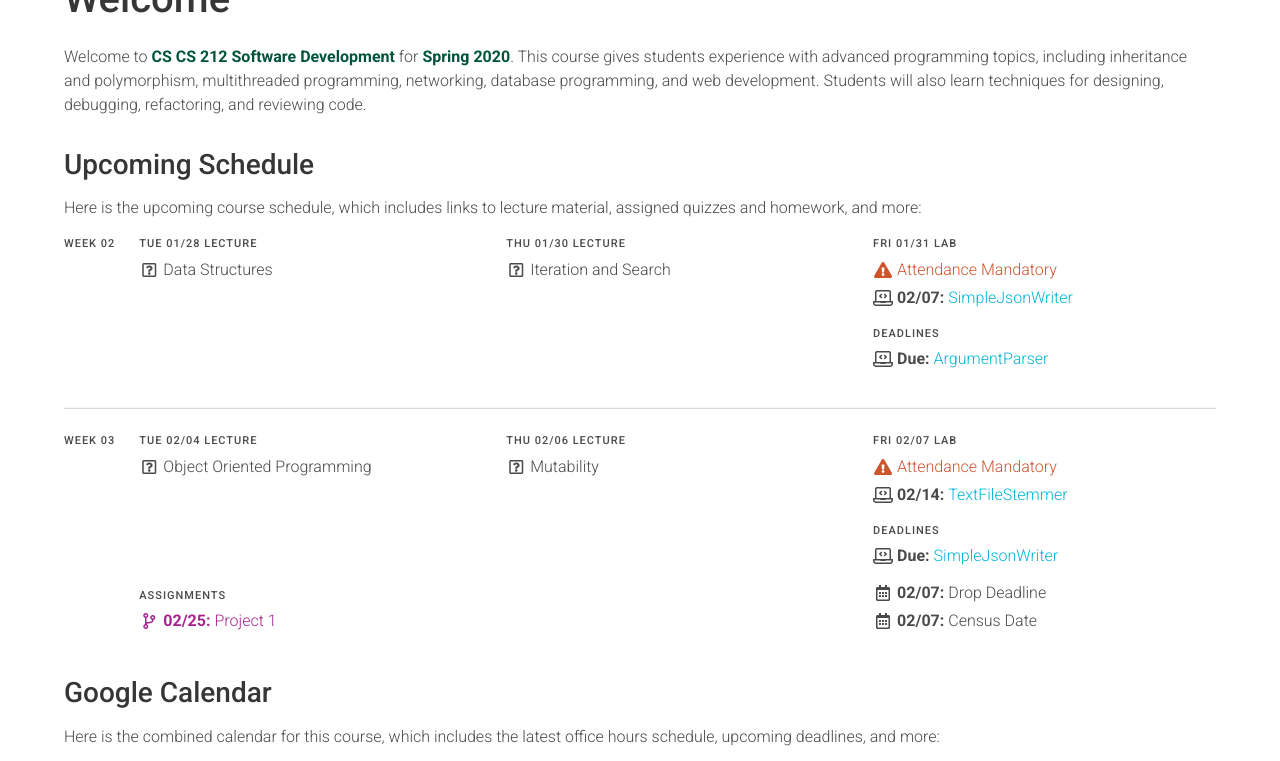
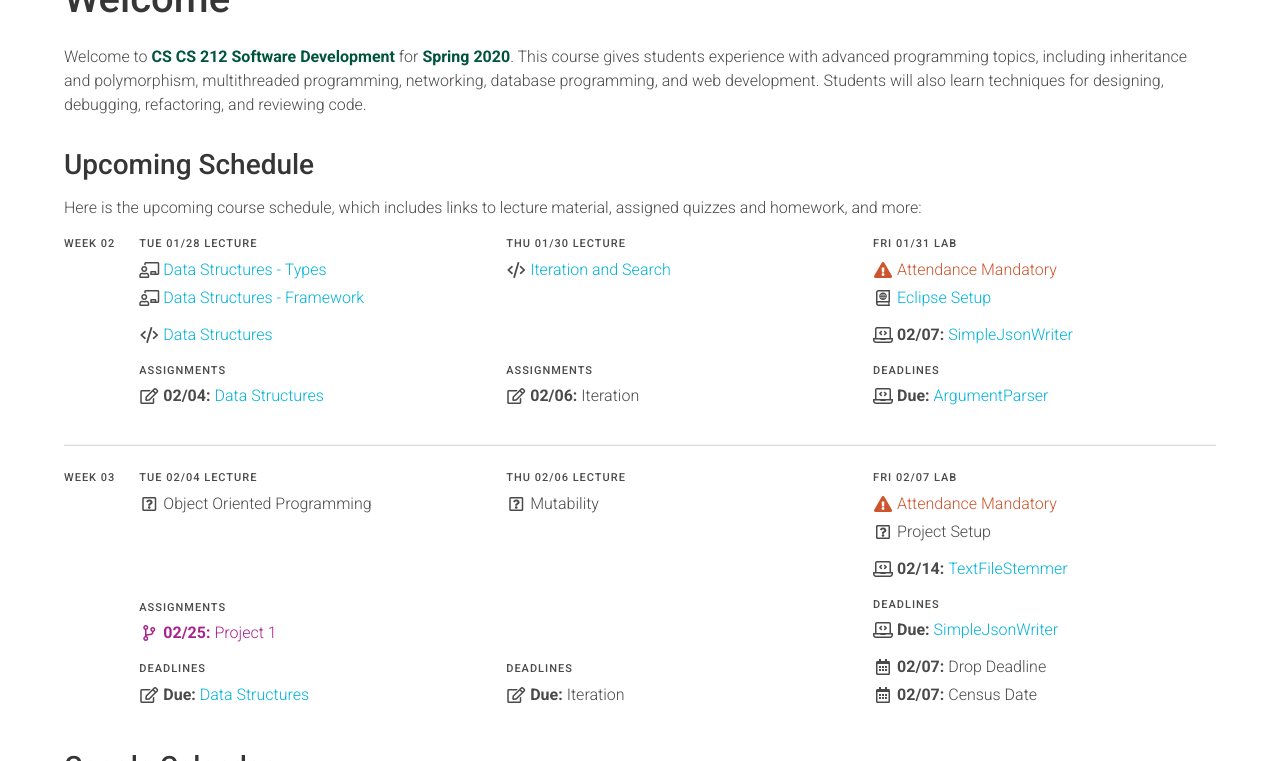
Before and after one commit to usf-cs212-2020/usf-cs212-2020.github.io, a Jekyll site: the page built from index.md, in a window 1280 px wide and 900 px high, scrolled down 285 px, cut to the strip 0-761 px from the top of the window. Built offline with Jekyll 4.4.1, drawn with Linux system fonts in a browser that asks for light colours.

Commit message:
Updating schedule.

```diff
--- a/_data/schedule.yml
+++ b/_data/schedule.yml
@@ -264,7 +264,26 @@ weeks:
       - label: 'Lecture'
         start: 2020-01-28
         items:
+          - text: 'Data Structures - Types'
+            icon: *icon_slides
+            link: 'https://drive.google.com/open?id=0BxYofk0iB_upQThpbGphTXlTTEk'
+
+          - text: 'Data Structures - Framework'
+            icon: *icon_slides
+            link: 'https://drive.google.com/open?id=0BxYofk0iB_updENzRGRoRnQ0UEU'
+
           - text: 'Data Structures'
+            icon: *icon_code
+            link: 'https://github.com/usf-cs212-2020/lectures/tree/master/Data%20Structures'
+            bump: true
+
+      - label: 'Assignments'
+        align: true
+        items:
+          - text: 'Data Structures'
+            icon: *icon_quiz
+            date: 2020-02-04
+            link: 'https://usfca.instructure.com/courses/1590210/quizzes/2346851'
 
     # column 2 (thursday)
     - sections:
@@ -272,6 +291,15 @@ weeks:
         start: 2020-01-30
         items:
           - text: 'Iteration and Search'
+            icon: *icon_code
+            link: 'https://github.com/usf-cs212-2020/lectures/tree/master/Data%20Structures'
+
+      - label: 'Assignments'
+        align: true
+        items:
+          - text: 'Iteration'
+            icon: *icon_quiz
+            date: 2020-02-06
 
     # column 3 (friday)
     - sections:
@@ -279,7 +307,14 @@ weeks:
         start: 2020-01-31
         items:
           - <<: *mandatory
+
+          - text: 'Eclipse Setup'
+            icon: *icon_website
+            link: '/guides/eclipse/configuring-eclipse.html'
+
           - <<: *homework2
+            bump: true
+
 
       - label: 'Deadlines'
         start: ''
@@ -302,6 +337,15 @@ weeks:
         items:
           - <<: *project1
 
+      - label: 'Deadlines'
+        start: ''
+        items:
+          - text: 'Data Structures'
+            icon: *icon_quiz
+            date: ''
+            link: 'https://usfca.instructure.com/courses/1590210/quizzes/2346851'
+
+
     # column 2 (thursday)
     - sections:
       - label: 'Lecture'
@@ -309,13 +353,25 @@ weeks:
         items:
           - text: 'Mutability'
 
+      - label: 'Deadlines'
+        align: true
+        start: ''
+        items:
+          - text: 'Iteration'
+            icon: *icon_quiz
+            date: ''
+
     # column 3 (friday)
     - sections:
       - label: 'Lab'
         start: 2020-02-07
         items:
           - <<: *mandatory
+
+          - text: 'Project Setup'
+
           - <<: *homework3
+            bump: true
 
       - label: 'Deadlines'
         start: ''
```
